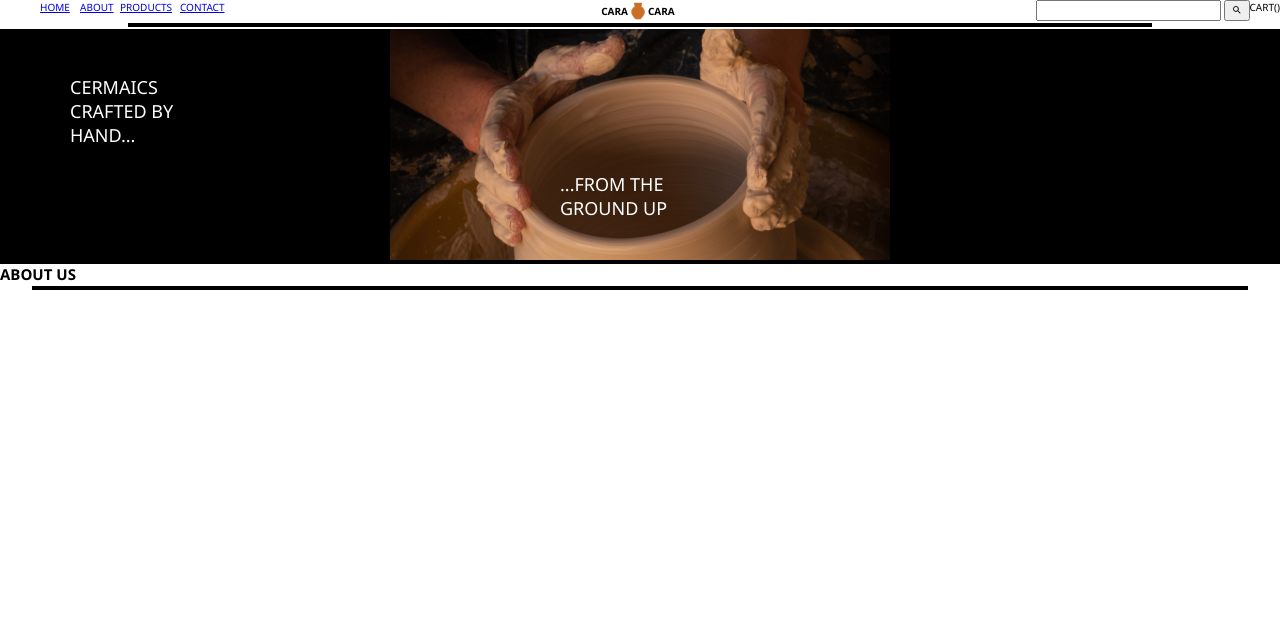
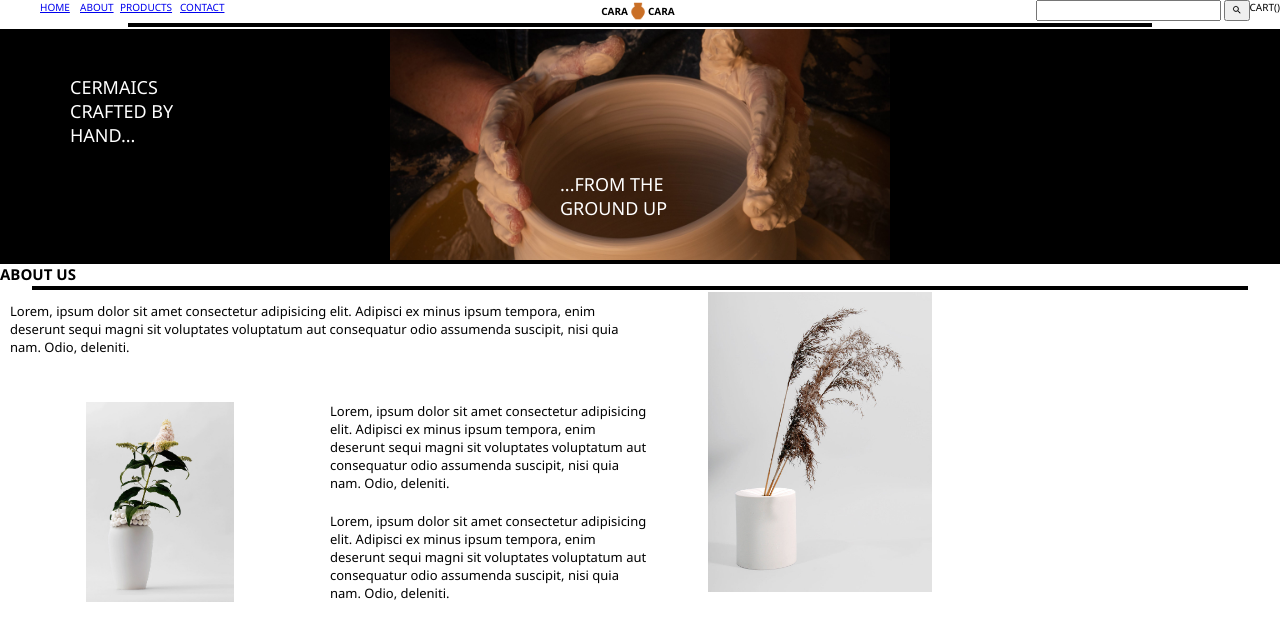
Before and after one commit to JohnRHumm/eCommerceWebsite, a plain HTML site: page index.html in a window 1280 px wide. Shown: the top 640 px of the page. Drawn offline with Linux system fonts and the light colour scheme.

Commit message:
Working version of About Us

```diff
--- a/index.html
+++ b/index.html
@@ -52,7 +52,23 @@
             <h2>ABOUT US</h2>
             <hr class="thick-line-full">
 
-            <div id="about_container"></div>
+            <div id="about-container">
+                <div class ="a-item"> Lorem, ipsum dolor sit amet consectetur adipisicing elit. Adipisci ex minus ipsum tempora,
+                    enim deserunt sequi magni sit voluptates voluptatum aut consequatur odio assumenda suscipit,
+                    nisi quia nam. Odio, deleniti.</div>
+                <div class ="a-item"> <img src=".\assets\Cylinder_unglazed3_2048x2048.jpg" alt ="flower in pot" id="about-pic1"> </div>
+                <div class ="a-item"> <img src=".\assets\Vase_Dame_2048x2048.jpg" alt ="flowers in pot" id="about-pic2"> </div>
+                <div class ="a-item"> Lorem, ipsum dolor sit amet consectetur adipisicing elit. Adipisci ex minus ipsum tempora,
+                    enim deserunt sequi magni sit voluptates voluptatum aut consequatur odio assumenda suscipit,
+                    nisi quia nam. Odio, deleniti.</div>
+                <div class ="a-item"> Lorem, ipsum dolor sit amet consectetur adipisicing elit. Adipisci ex minus ipsum tempora,
+                    enim deserunt sequi magni sit voluptates voluptatum aut consequatur odio assumenda suscipit,
+                    nisi quia nam. Odio, deleniti.</div>
+
+
+
+
+            </div>
 
 
         </section>
--- a/styles.css
+++ b/styles.css
@@ -116,3 +116,57 @@ nav img
     top: -160px;
     left: 560px;
 }
+
+.a-item:nth-of-type(2) img {
+    height: 300px;
+    width:auto;
+}
+
+.a-item:nth-of-type(3) img {
+    height: 200px;
+    width:auto;
+}
+
+#about-container {
+    display: grid;
+    width: fit-content;
+    grid-template-columns: 320px 320px 320px;
+    grid-template-rows: 100px 100px 100px;
+    column-gap: 10px;
+    row-gap: 10px;
+    align-items: start;
+    justify-items: center;
+    font-size:small;
+
+
+
+}
+
+.a-item:nth-of-type(1)
+{
+    padding: 10px;
+    grid-column-start: 1;
+    grid-column-end: 3;
+    grid-row: 1;
+}
+
+.a-item:nth-of-type(2)
+{
+    grid-column: 3;
+    grid-row: 1/3;
+}
+.a-item:nth-of-type(3)
+{
+    grid-column: 1;
+    grid-row: 2/3;
+}
+.a-item:nth-of-type(4)
+{
+    grid-column: 2;
+    grid-row: 2;
+}
+.a-item:nth-of-type(5)
+{
+    grid-column: 2;
+    grid-row: 3;
+}
```
